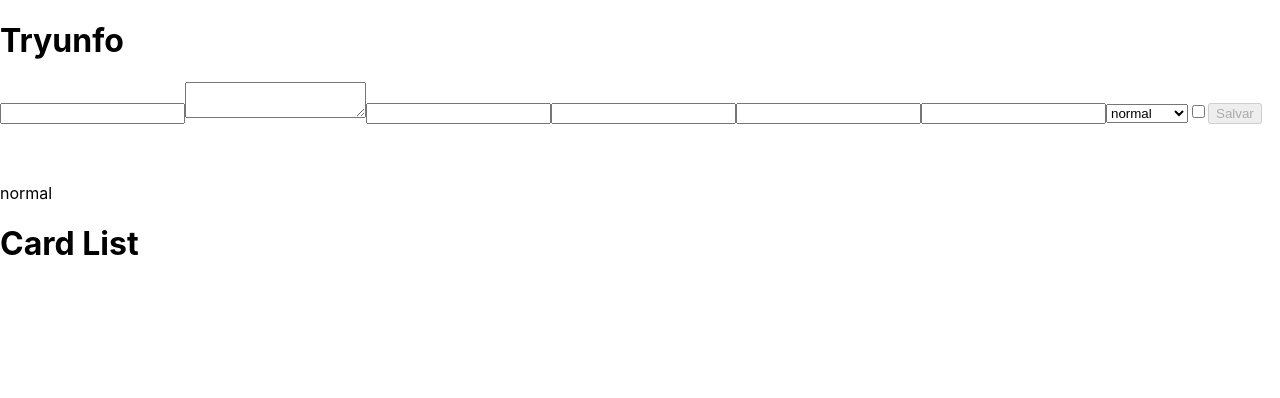
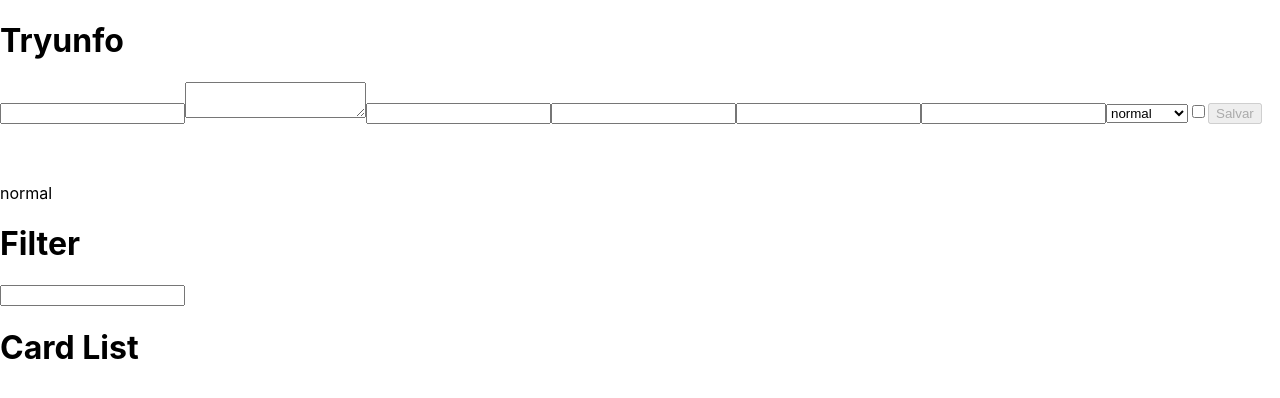
Before and after one commit to ItzMari0/Tryunfo, a React (Create React App) app: page / in a window 1280 px wide. Shown: the top 398 px of the page. Built offline with nearby package versions, Linux system fonts and the light colour scheme.

Commit message:
Requisito 10 Resolvido

```diff
--- a/src/App.js
+++ b/src/App.js
@@ -18,6 +18,7 @@ class App extends React.Component {
       hasTrunfo: false,
       isSaveButtonDisabled: true,
       savedCards: [],
+      filter: '',
     };
   }
 
@@ -98,6 +99,10 @@ class App extends React.Component {
     });
   };
 
+  setFilterValue =(event) => {
+    this.setState({ filter: event.target.value });
+  }
+
   render() {
     const {
       cardName,
@@ -110,7 +115,12 @@ class App extends React.Component {
       cardTrunfo,
       hasTrunfo,
       isSaveButtonDisabled,
-      savedCards } = this.state;
+      savedCards, filter } = this.state;
+
+    const filteredCards = savedCards.filter((card) => {
+      const filteredCard = card.cardName;
+      return filteredCard.includes(filter);
+    });
 
     return (
       <div>
@@ -140,8 +150,16 @@ class App extends React.Component {
           cardTrunfo={ cardTrunfo }
         />
         <div>
+          <h1>Filter</h1>
+          <input
+            type="text"
+            onChange={ this.setFilterValue }
+            data-testid="name-filter"
+          />
+        </div>
+        <div>
           <h1>Card List</h1>
-          { savedCards.map((card, index) => (
+          { filteredCards.map((card, index) => (
             <div key={ index }>
               <Card
                 cardName={ card.cardName }
```
